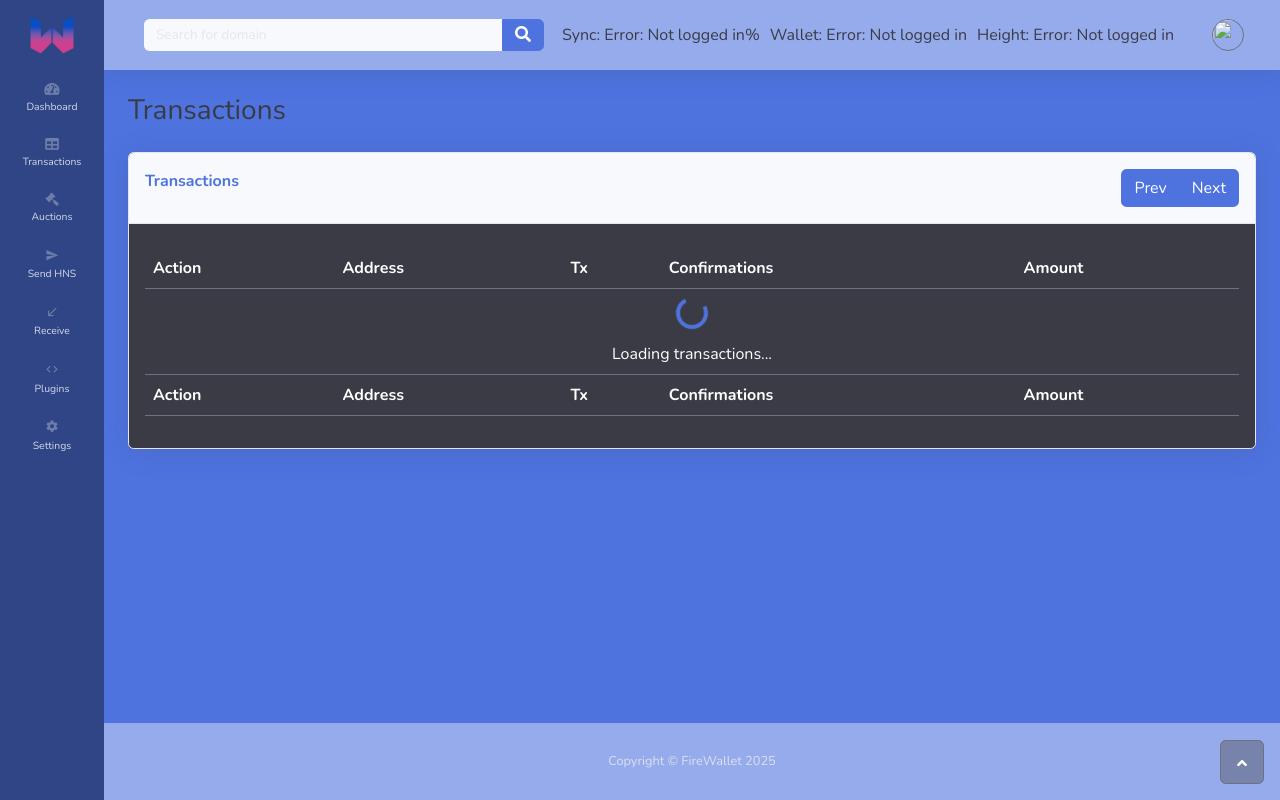
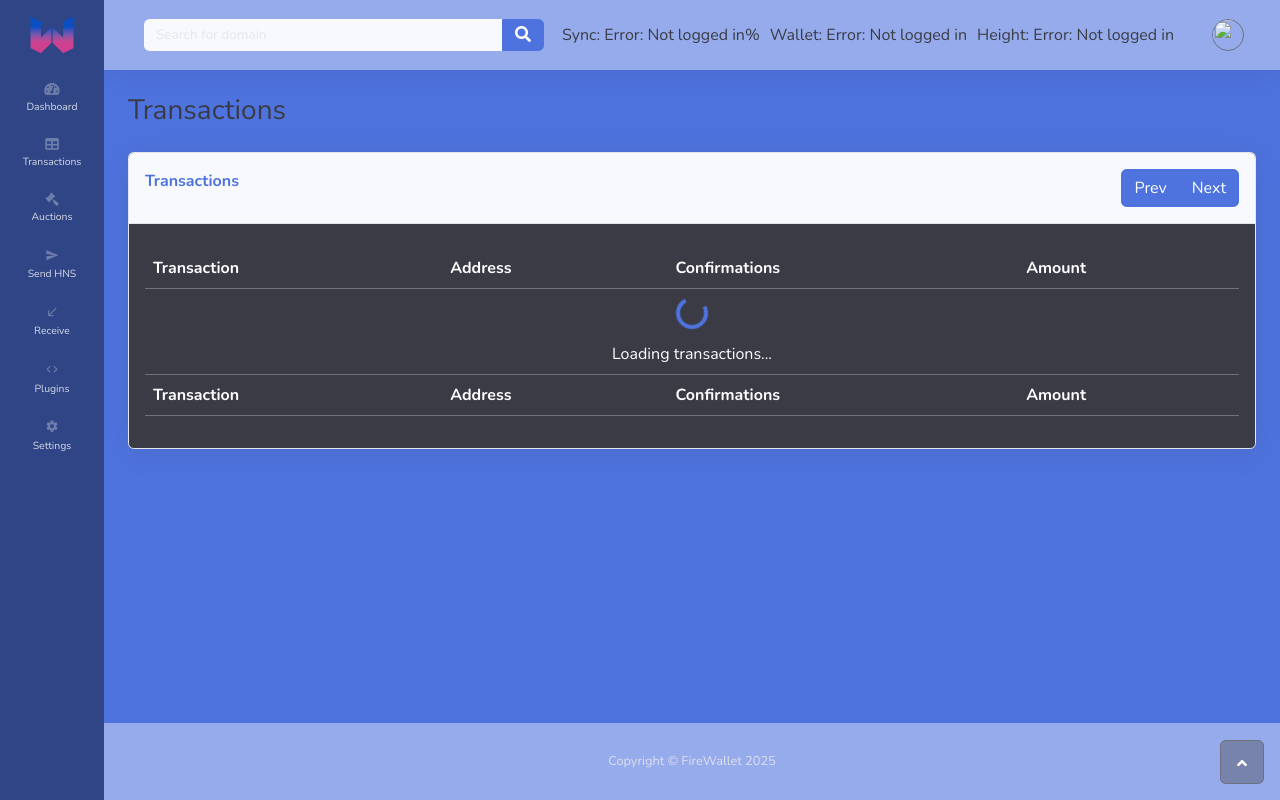
Before and after one commit to Nathanwoodburn/firewalletbrowser, a Flask app: template templates/tx.html in a window 1280 px wide. Run offline with Flask 3, Linux system fonts and the light colour scheme; the template is opened without the code that fills it, so the values that code supplies are empty; some libraries are stand-ins or nearby versions.

Commit message:
feat: Make transactions page nicer for small screens

```diff
--- a/render.py
+++ b/render.py
@@ -178,13 +178,13 @@ def transactions(txs):
             amount = f"<span style='color: gray;'>0.00</span>"
 
 
-        hash = f"<a target='_blank' href='{TX_EXPLORER_URL}{hash}'>{hash[:8]}...</a>"
+        # hash = f"<a target='_blank' href='{TX_EXPLORER_URL}{hash}'>{hash[:8]}...</a>"
         if confirmations < 5:
-            confirmations = f"<td style='background-color: red;'>{confirmations}</td>"
+            confirmations = f"<td class='hide-mobile' style='background-color: red;'>{confirmations}</td>"
         else:
-            confirmations = f"<td>{confirmations:,}</td>"
+            confirmations = f"<td class='hide-mobile'>{confirmations:,}</td>"
 
-        html += f'<tr><td>{humanAction}</td><td>{address}</td><td>{hash}</td>{confirmations}<td class="amount-column">{amount} HNS</td></tr>'
+        html += f'<tr><td><a style="color:var(--bs-body-color);" target="_blank" href="{TX_EXPLORER_URL}{hash}">{humanAction}</a></td><td class="hide-mobile">{address}</td>{confirmations}<td class="amount-column">{amount} HNS</td></tr>'
     return html
 
 
--- a/templates/tx.html
+++ b/templates/tx.html
@@ -82,10 +82,9 @@
     <table id="dataTable" class="table my-0">
         <thead>
             <tr>
-                <th>Action</th>
-                <th>Address</th>
-                <th>Tx</th>
-                <th>Confirmations</th>
+                <th>Transaction</th>
+                <th class="hide-mobile">Address</th>
+                <th class="hide-mobile">Confirmations</th>
                 <th class="amount-column">Amount</th>
             </tr>
         </thead>
@@ -103,10 +102,9 @@
         </tbody>
         <tfoot>
             <tr>
-                <td><strong>Action</strong></td>
-                <td><strong>Address</strong></td>
-                <td><strong>Tx</strong></td>
-                <td><strong>Confirmations</strong></td>
+                <td><strong>Transaction</strong></td>
+                <td class="hide-mobile"><strong>Address</strong></td>
+                <td class="hide-mobile"><strong>Confirmations</strong></td>
                 <td class="amount-column"><strong>Amount</strong></td>
             </tr>
         </tfoot>
```
Also changed, not shown: 1 other file.
